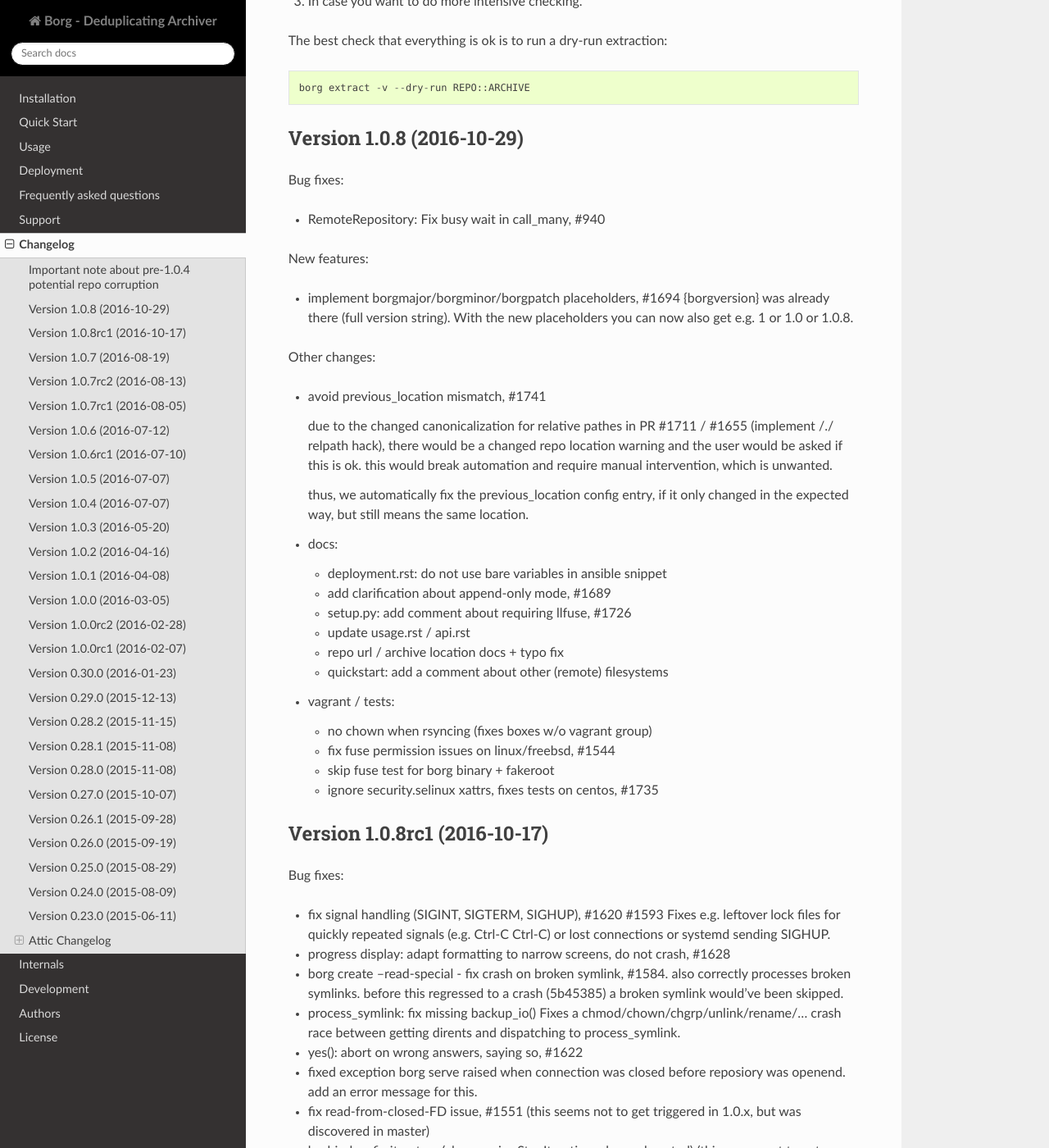
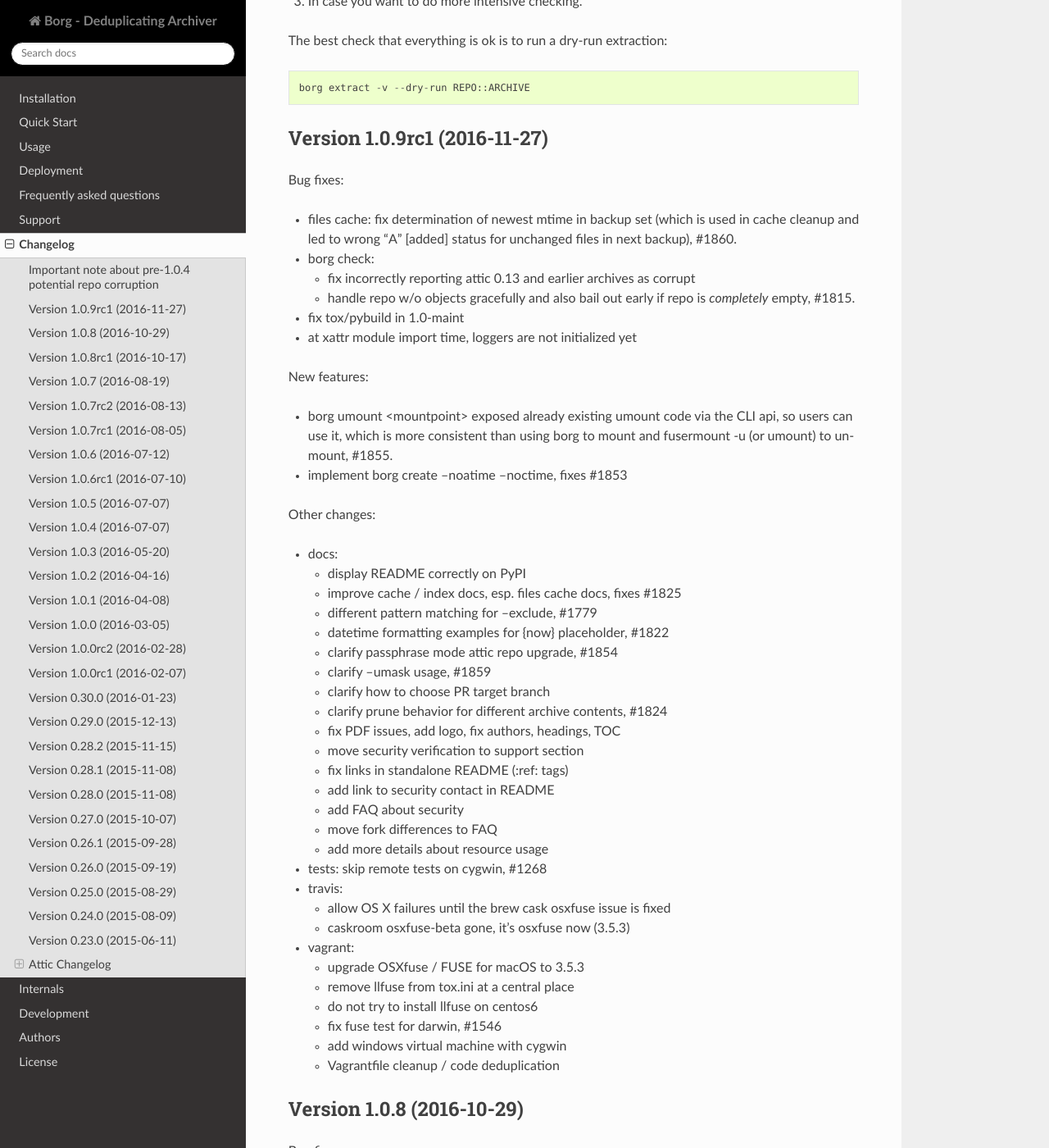
Before and after one commit to borgbackup/borg, a Sphinx documentation site: the page built from docs/changes.rst, in a window 1280 px wide and 1400 px high, scrolled down 1099 px. Shown: the whole window at 82% size. Built offline with Sphinx 7.4.7 and the Read the Docs theme 2.0.0, drawn with Linux system fonts in a browser that asks for light colours; pages that are not in the unit, such as notebooks, are missing from menus; the version number could not be read and is left out.

Commit message:
update CHANGES (1.0-maint)

```diff
--- a/docs/changes.rst
+++ b/docs/changes.rst
@@ -48,6 +48,65 @@
 The best check that everything is ok is to run a dry-run extraction::
 
     borg extract -v --dry-run REPO::ARCHIVE
+
+
+Version 1.0.9rc1 (2016-11-27)
+-----------------------------
+
+Bug fixes:
+
+- files cache: fix determination of newest mtime in backup set (which is
+  used in cache cleanup and led to wrong "A" [added] status for unchanged
+  files in next backup), #1860.
+
+- borg check:
+
+  - fix incorrectly reporting attic 0.13 and earlier archives as corrupt
+  - handle repo w/o objects gracefully and also bail out early if repo is
+    *completely* empty, #1815.
+- fix tox/pybuild in 1.0-maint
+- at xattr module import time, loggers are not initialized yet
+
+New features:
+
+- borg umount <mountpoint>
+  exposed already existing umount code via the CLI api, so users can use it,
+  which is more consistent than using borg to mount and fusermount -u (or
+  umount) to un-mount, #1855.
+- implement borg create --noatime --noctime, fixes #1853
+
+Other changes:
+
+- docs:
+
+  - display README correctly on PyPI
+  - improve cache / index docs, esp. files cache docs, fixes #1825
+  - different pattern matching for --exclude, #1779
+  - datetime formatting examples for {now} placeholder, #1822
+  - clarify passphrase mode attic repo upgrade, #1854
+  - clarify --umask usage, #1859
+  - clarify how to choose PR target branch
+  - clarify prune behavior for different archive contents, #1824
+  - fix PDF issues, add logo, fix authors, headings, TOC
+  - move security verification to support section
+  - fix links in standalone README (:ref: tags)
+  - add link to security contact in README
+  - add FAQ about security
+  - move fork differences to FAQ
+  - add more details about resource usage
+- tests: skip remote tests on cygwin, #1268
+- travis:
+
+  - allow OS X failures until the brew cask osxfuse issue is fixed
+  - caskroom osxfuse-beta gone, it's osxfuse now (3.5.3)
+- vagrant:
+
+  - upgrade OSXfuse / FUSE for macOS to 3.5.3
+  - remove llfuse from tox.ini at a central place
+  - do not try to install llfuse on centos6
+  - fix fuse test for darwin, #1546
+  - add windows virtual machine with cygwin
+  - Vagrantfile cleanup / code deduplication
 
 
 Version 1.0.8 (2016-10-29)
```
